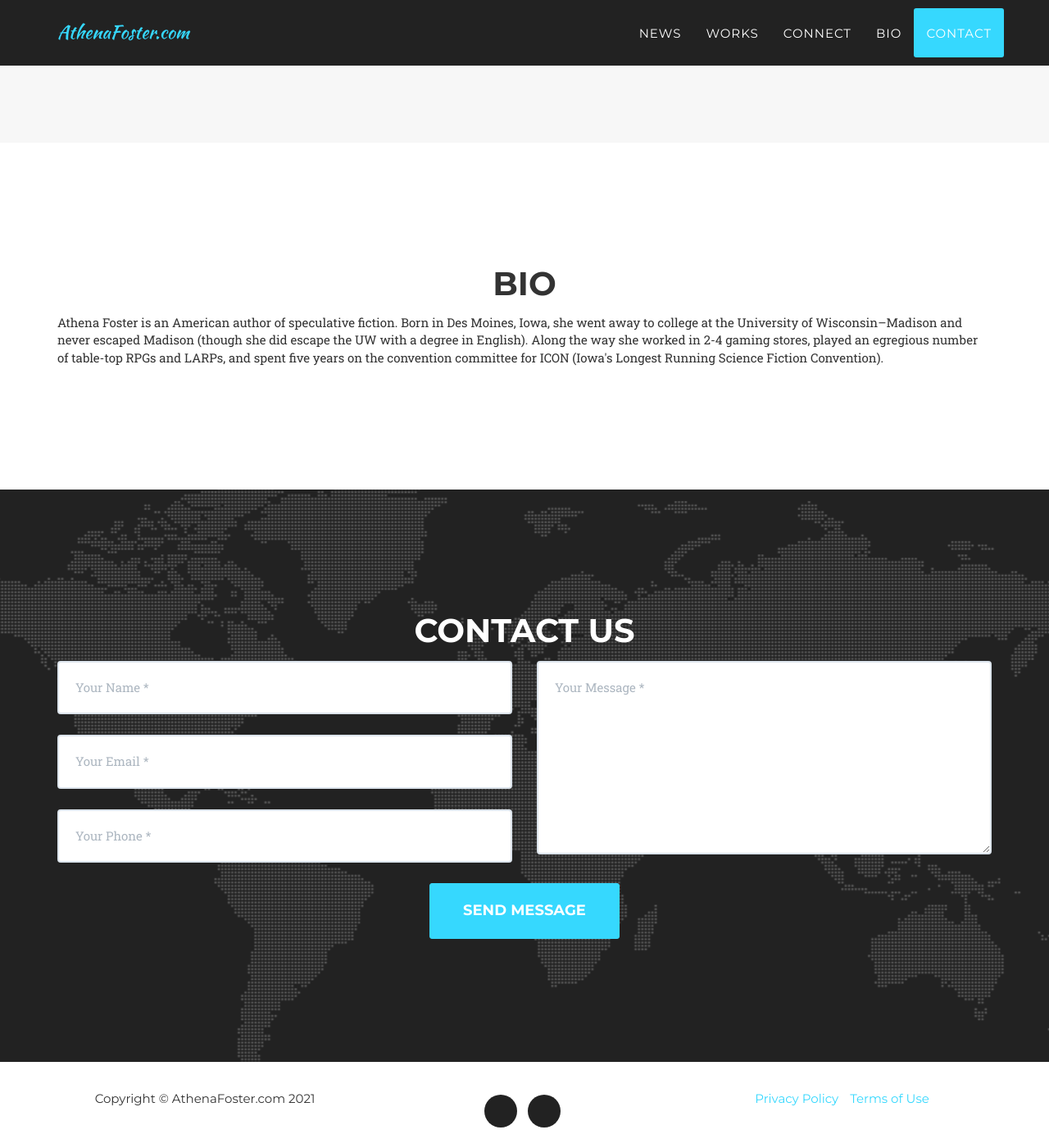
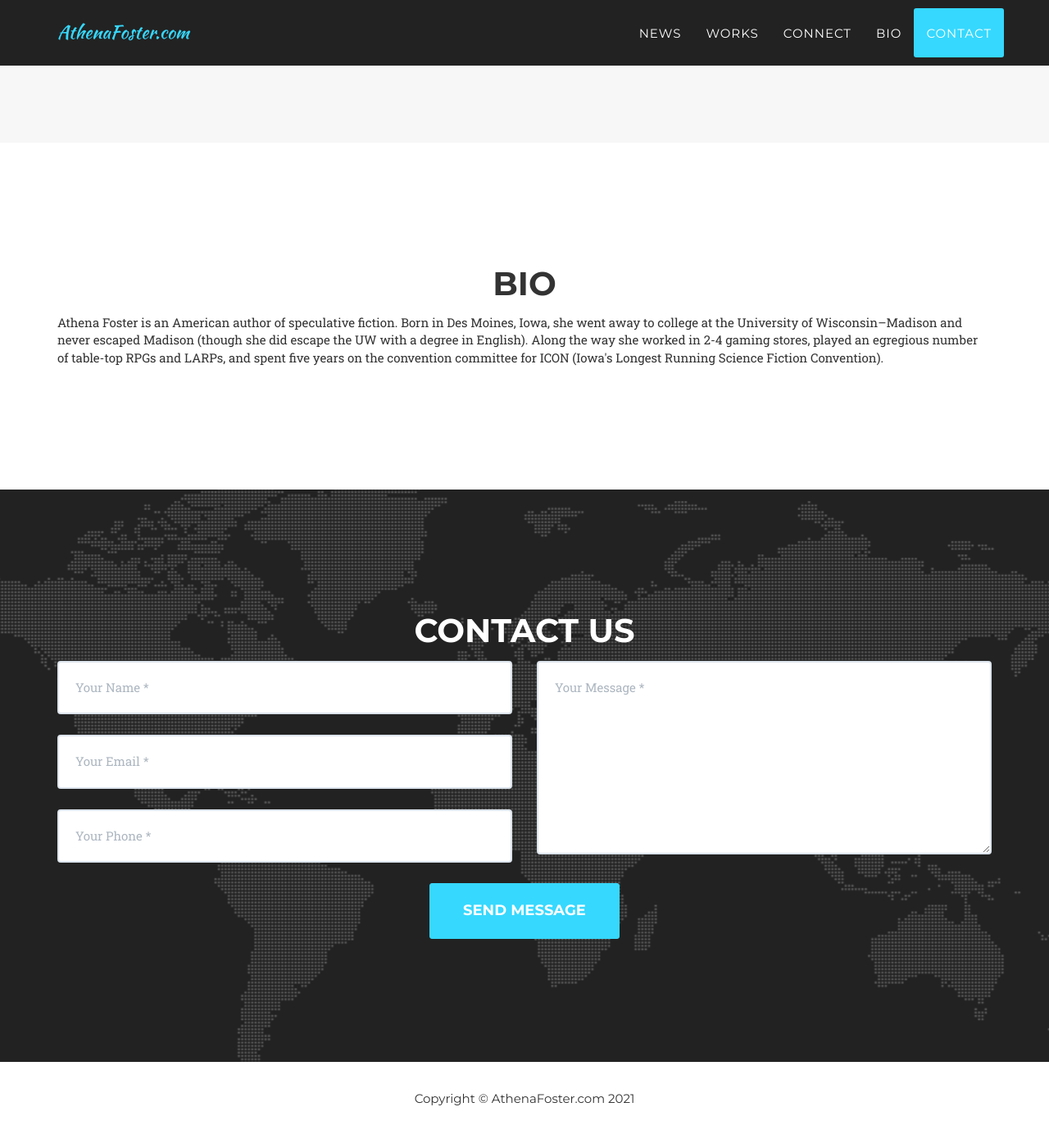
Before and after one commit to AthenaFoster/athenafoster.com, a Jekyll site: the page built from index.html, in a window 1280 px wide and 1400 px high, scrolled down 1485 px. Shown: the whole window at 82% size. Built offline with Jekyll 4.4.1, drawn with Linux system fonts in a browser that asks for light colours; some web fonts are replaced.

Commit message:
Simplify footer

```diff
--- a/_includes/css/agency.css
+++ b/_includes/css/agency.css
@@ -725,7 +725,7 @@ footer {
     text-align: center;
 }
 
-footer span.copyright {
+footer #copyright {
     text-transform: uppercase;
     text-transform: none;
     font-family: {{ site.data.template.font.primary }};
--- a/_includes/footer.html
+++ b/_includes/footer.html
@@ -1,25 +1,3 @@
   <footer>
-        <div class="container">
-            <div class="row">
-                <div class="col-md-4">
-                    <span class="copyright">Copyright &copy; {{ site.title }} {{ 'now' | date: "%Y" }}</span>
-                </div>
-                <div class="col-md-4">
-                    <ul class="list-inline social-buttons">
-                        {% for network in site.social %}
-                        <li><a href="{{ network.url }}"><i class="fa fa-{{ network.title }}"></i></a>
-                        </li>
-                        {% endfor %}
-                    </ul>
-                </div>
-                <div class="col-md-4">
-                    <ul class="list-inline quicklinks">
-                        <li><a href="#">Privacy Policy</a>
-                        </li>
-                        <li><a href="#">Terms of Use</a>
-                        </li>
-                    </ul>
-                </div>
-            </div>
-        </div>
-    </footer>
+    <div id="copyright">Copyright &copy; {{ site.title }} {{ 'now' | date: "%Y" }}</div>
+  </footer>
```
